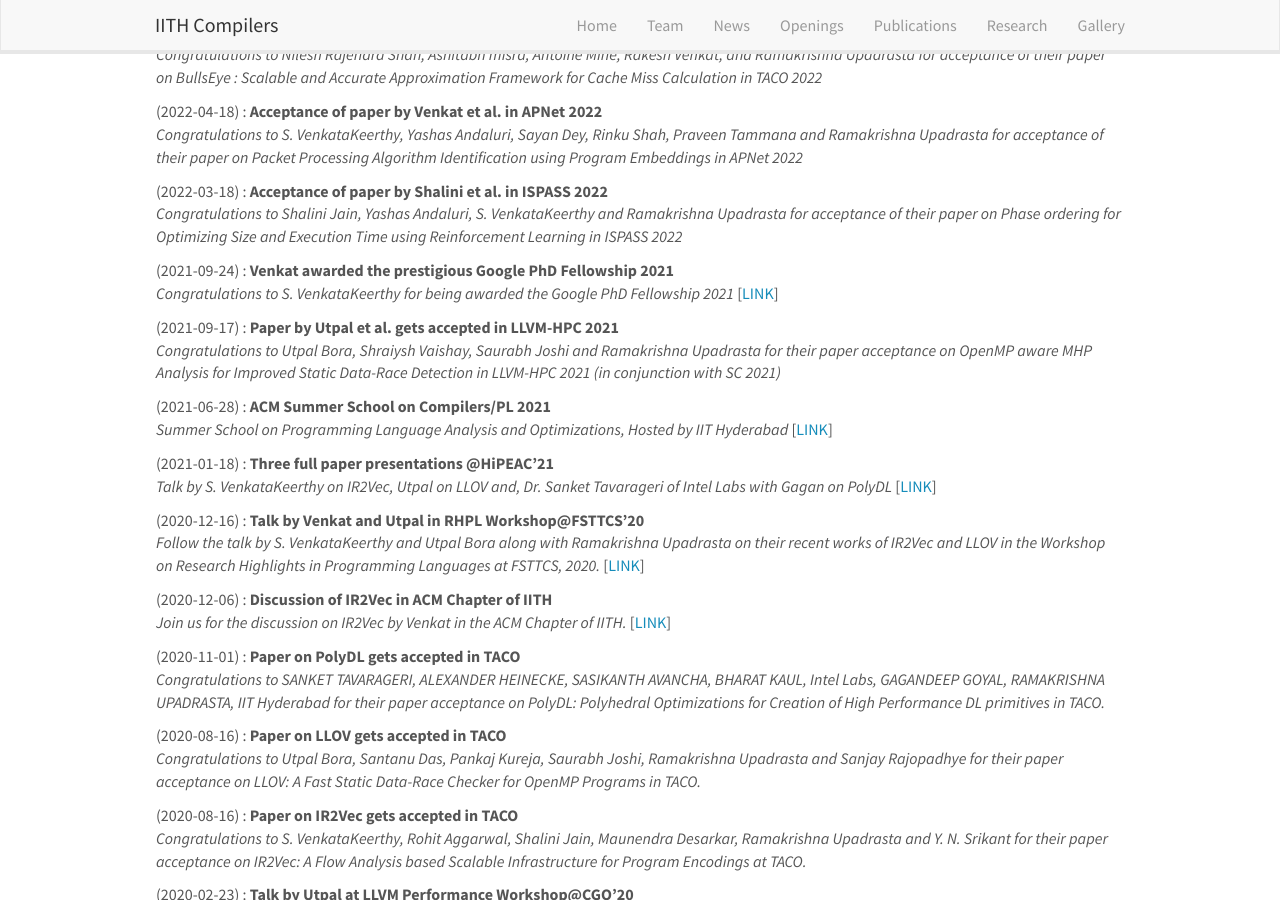
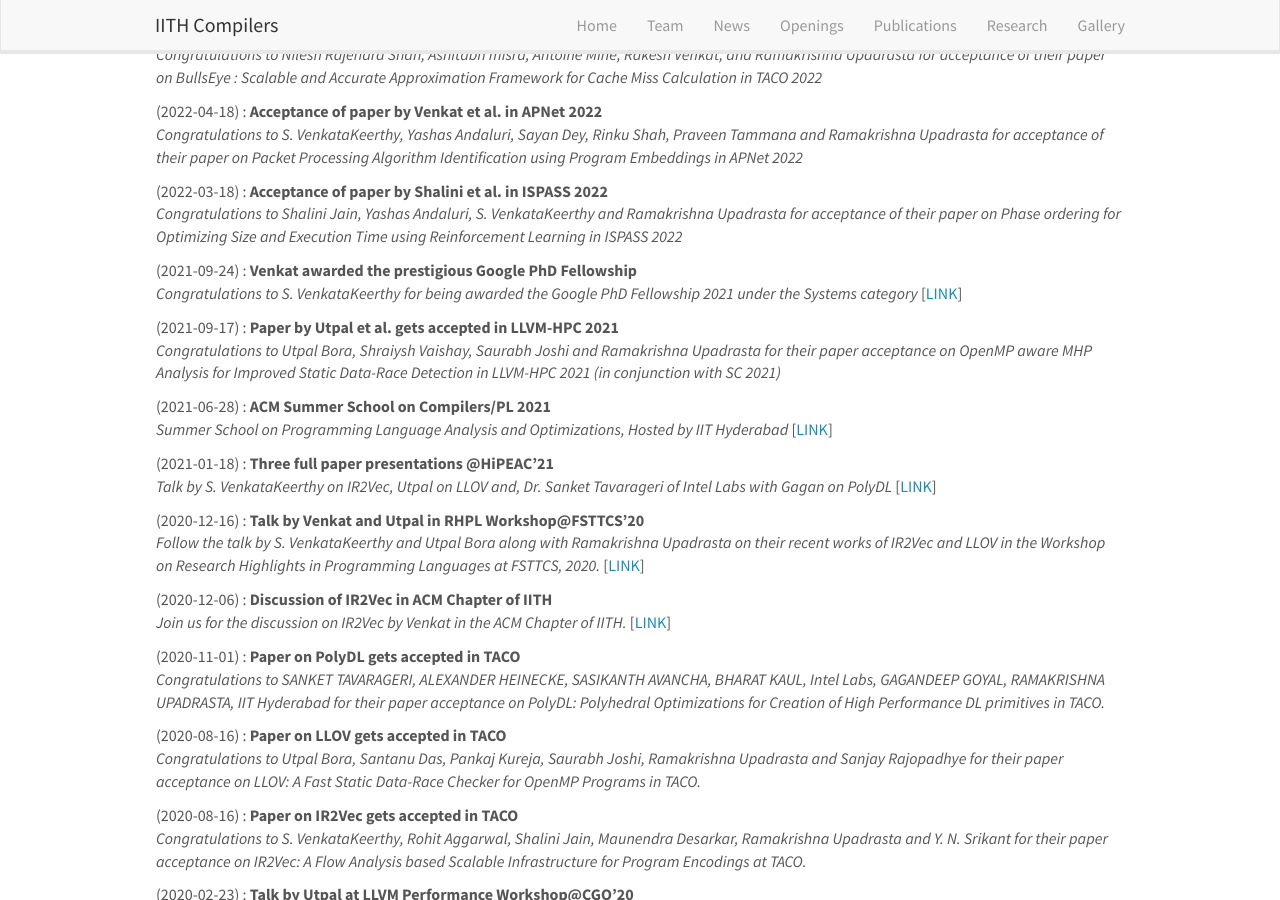
Before and after one commit to utpalbora/compilers.cse.iith.ac.in, a Jekyll site: the page built from _pages/allnews.md, in a window 1280 px wide and 900 px high, scrolled down 607 px. Built offline with Jekyll 4.4.1, drawn with Linux system fonts in a browser that asks for light colours; nearby versions of some CDN libraries.

Commit message:
Update news.yml

```diff
--- a/_data/news.yml
+++ b/_data/news.yml
@@ -60,10 +60,10 @@
   headline: "Congratulations to Shalini Jain, Yashas Andaluri, S. VenkataKeerthy and Ramakrishna Upadrasta for acceptance of their paper on Phase ordering for Optimizing Size and Execution Time using Reinforcement Learning in ISPASS 2022"
 
 - date: 2021-09-24
-  status: "Venkat awarded the prestigious Google PhD Fellowship 2021"
+  status: "Venkat awarded the prestigious Google PhD Fellowship"
   new: "false"
-  url: "https://research.google/outreach/phd-fellowship/recipients/"
-  headline: "Congratulations to S. VenkataKeerthy for being awarded the Google PhD Fellowship 2021"
+  url: "https://research.google/outreach/phd-fellowship/recipients/?category=2021"
+  headline: "Congratulations to S. VenkataKeerthy for being awarded the Google PhD Fellowship 2021 under the Systems category"
 
 - date: 2021-09-17
   status: "Paper by Utpal et al. gets accepted in LLVM-HPC 2021"
```
